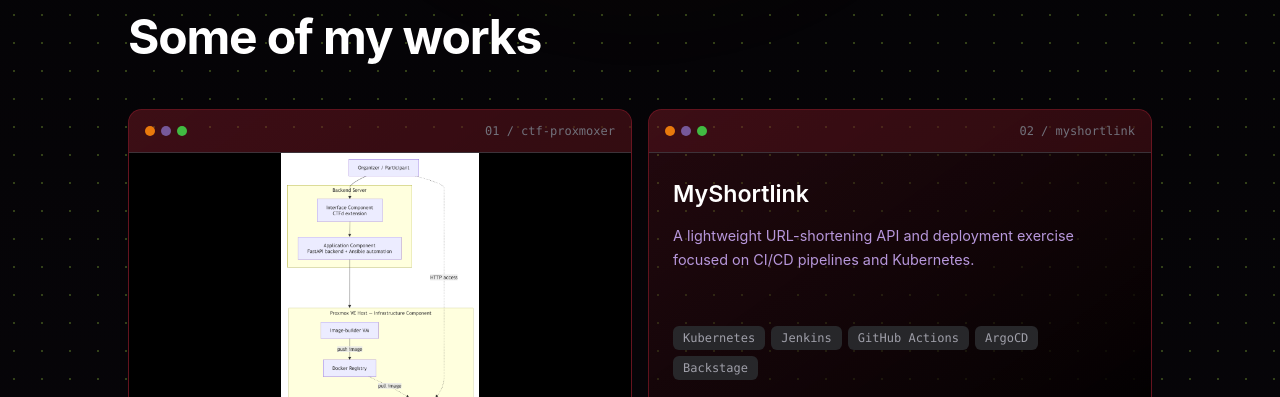
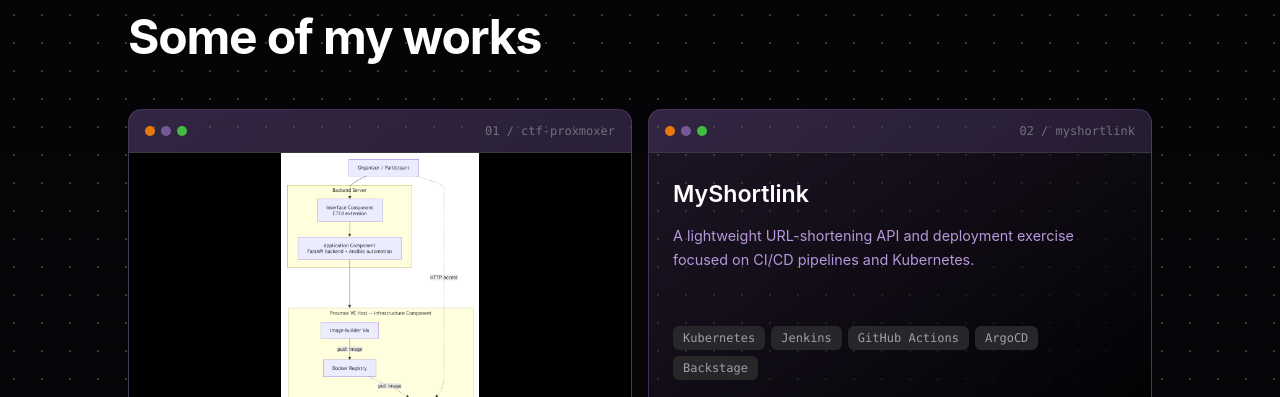
Before and after one commit to penicili/penicili.github.io, an Astro site: page / in a window 1280 px wide. Shown: the part 1511-1908 px from the top of the page. Built offline with nearby package versions, Linux system fonts and the light colour scheme; Astro itself is replaced by a stand-in of ours.

Commit message:
feat: foto

```diff
--- a/src/components/Projects.astro
+++ b/src/components/Projects.astro
@@ -180,11 +180,11 @@ const projects: Project[] = [
     min-height: 22rem;
     flex-direction: column;
     overflow: hidden;
-    border: 1px solid rgb(143 29 44 / 0.65);
+    border: 1px solid rgb(118 88 153 / 0.55);
     border-radius: 0.85rem;
     background: linear-gradient(
       145deg,
-      rgb(143 29 44 / 0.22),
+      rgb(118 88 153 / 0.22),
       rgb(0 0 0 / 0.96)
     );
     transition:
@@ -214,7 +214,7 @@ const projects: Project[] = [
     justify-content: space-between;
     gap: 1rem;
     border-bottom: 1px solid rgb(63 63 70 / 0.75);
-    background: rgb(143 29 44 / 0.24);
+    background: rgb(118 88 153 / 0.24);
     padding: 0.8rem 1rem;
   }
 
```
